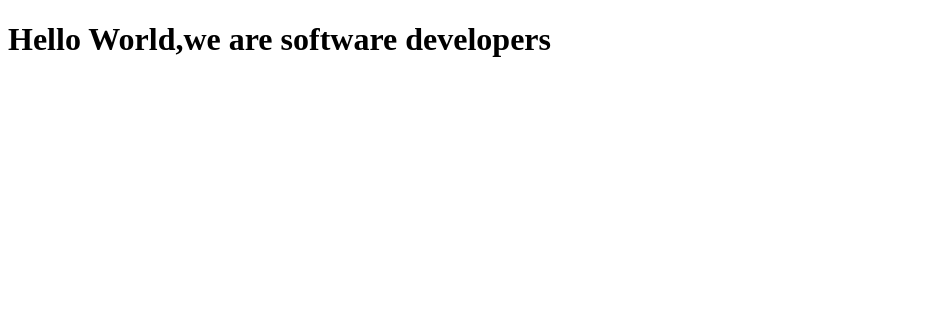
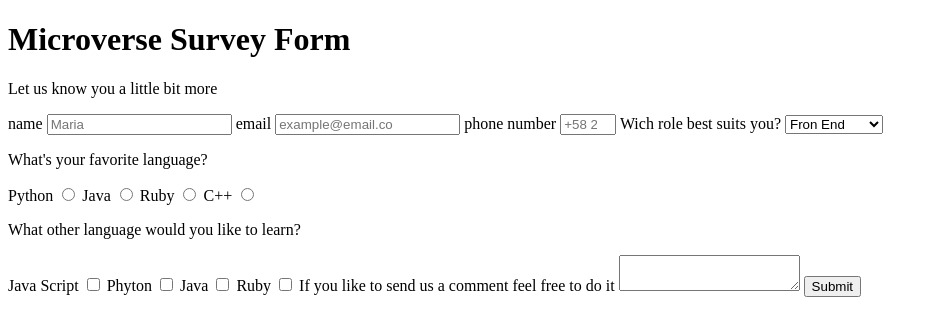
Before and after one commit to basem909/microverse-trial-2, a plain HTML site: page index.html in a window 1280 px wide. Shown: the whole page, without its empty margins (0-938 px from the left). Drawn offline with Linux system fonts and the light colour scheme.

Commit message:
HTML structure

```diff
--- a/index.html
+++ b/index.html
@@ -1,12 +1,48 @@
 <!DOCTYPE html>
 <html lang="en">
   <head>
-    <meta charset="UTF-8">
-    <title>Fork Me! FCC: Test Suite Template</title>
-    <link rel="stylesheet" href="css/style.css">
+    <meta charset="UTF-8" />
+    <title>Microver Survey Form</title>
+    <link rel="stylesheet" href="css/style.css" />
   </head>
-
   <body>
-    <h1>Hello World,we are software developers</h1>
+    <h1 id="title" class="title">Microverse Survey Form</h1>
+    <p id="description" class="description">Let us know you a little bit more</p>
+    <form id="survey-form" action="" class="form-container">
+      <label for="name" id="name-label">name</label>
+      <input type="text" id="name" placeholder="Maria" required/>
+      <label for="email" id="email-label">email</label>
+      <input id="email" required placeholder="example@email.co"/>
+      <label for="age">phone number</label>
+      <input type="number" id="age" placeholder="+58 252 16 43" required max="40" min="16"/>
+      <label for="dropDown">Wich role best suits you?</label>
+      <select name="role" id="dropDown">
+        <option value="frontEnd">Fron End</option>
+        <option value="backEnd">Back End</option>
+        <option value="dataAnalyst">Data Analyst</option>
+        <option value="devOps">Dev Ops</option>
+      </select>
+      <p>What's your favorite language?</p>
+      <label for="Python">Python</label>
+      <input type="radio" name="language" id="python">
+      <label for="Java">Java</label>
+      <input type="radio" name="language" id="java">
+      <label for="Ruby">Ruby</label>
+      <input type="radio" name="language" id="ruby">
+      <label for="C++">C++</label>
+      <input type="radio" name="language" id="c++">
+      <p>What other language would you like to learn?</p>
+      <label for="javascript">Java Script</label>
+      <input type="checkbox" value="javascript" name="javascript" id="javascript">
+      <label for="python">Phyton</label>
+      <input type="checkbox" value="python" name="python" id="python">
+      <label for="java">Java</label>
+      <input type="checkbox" value="java" name="java" id="java">
+      <label for="ruby">Ruby</label>
+      <input type="checkbox" value="ruby" name="ruby" id="ruby">
+      <label for="comments">If you like to send us a comment feel free to do it</label>
+      <textarea name="comments" id="comments"></textarea>
+      <button type="submit">Submit</button>
+    </form>
   </body>
 </html>
```
